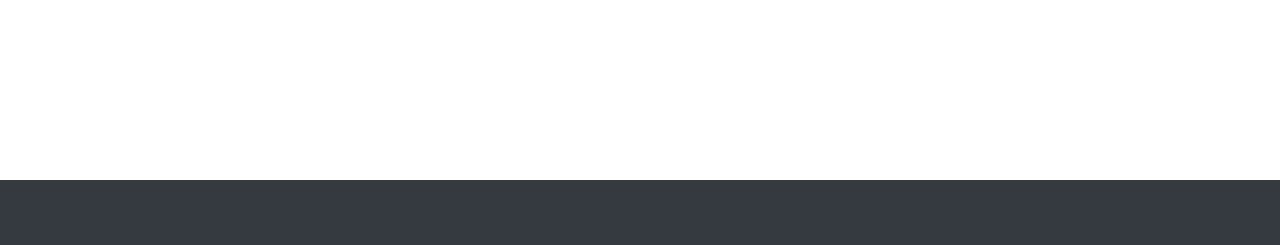
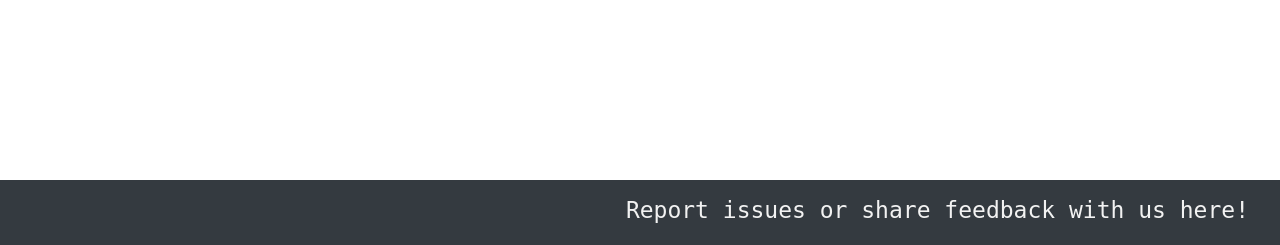
Before and after one commit to sapkotashardul/YNCLaundryViewer-, a Flask app: template app/templates/index.html in a window 1280 px wide. Shown: the part 555-800 px from the top of the page. Run offline with Flask 2, Linux system fonts and the light colour scheme; the template is opened without the code that fills it, so the values that code supplies are empty; parts of the project's set-up code (start-up, migrations or seed data) failed here and were passed over; some libraries are stand-ins or nearby versions.

Commit message:
feedback page

```diff
--- a/app/templates/index.html
+++ b/app/templates/index.html
@@ -615,7 +615,7 @@ window.setInterval(function(){
 <!--</nav>-->
 <div class="bottom_navbar">
 
- <a target="_blank" rel="noopener noreferrer" href="https://forms.gle/JgnjDjYSR9CcnLq3A" style="font-family: monospace"></a>
+ <a target="_blank" rel="noopener noreferrer" href="https://forms.gle/JgnjDjYSR9CcnLq3A" style="font-family: monospace">Report issues or share feedback with us here!</a>
 <p>
 </div>
 
```
